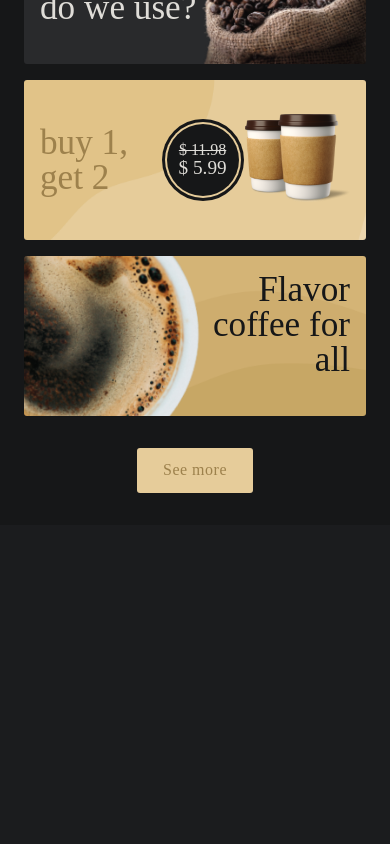
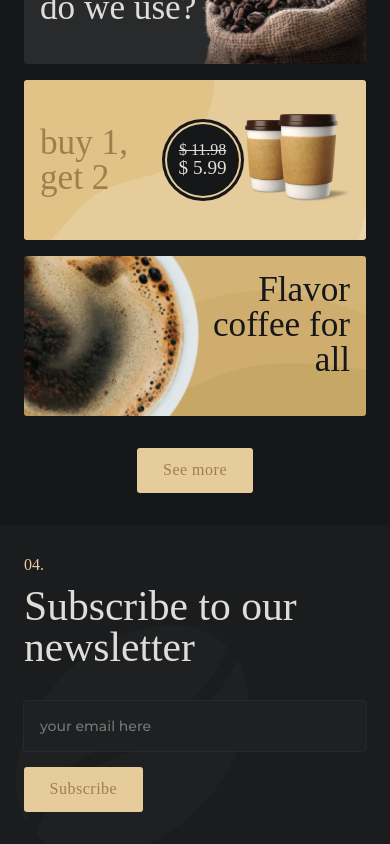
Before and after one commit to siavash-sattari/cafetria, a React (Create React App) app: page / in a window 390 px wide. Shown: the part 2875-3719 px from the top of the page. Before the commit the page ends 3400 px from the top, so only its background shows below. Built offline with nearby package versions, Linux system fonts and the light colour scheme; a web font is replaced by a local one.

Commit message:
feat - implement subscribe section

```diff
--- a/src/App.js
+++ b/src/App.js
@@ -3,6 +3,7 @@
 import Header from './components/Header';
 import Home from './components/Home';
 import News from './components/News';
+import Subscribe from './components/Subscribe';
 import './styles/App.scss';
 
 function App() {
@@ -13,6 +14,7 @@
       <About />
       <BestSeller />
       <News />
+      <Subscribe />
     </>
   );
 }
--- /dev/null
+++ b/src/components/Subscribe.js
@@ -0,0 +1,27 @@
+import React, { useEffect } from 'react';
+import '../styles/components/Subscribe.scss';
+import AOS from 'aos';
+import 'aos/dist/aos.css';
+
+const Subscribe = () => {
+  useEffect(() => {
+    AOS.init({
+      duration: 800
+    });
+  }, []);
+
+  return (
+    <section className='section-pd subscribe'>
+      <div className='container' data-aos='fade-up'>
+        <h2 className='h2'>Subscribe to our newsletter</h2>
+        <form>
+          <label>Your email</label>
+          <input type='email' placeholder='your email here' />
+          <button className='btn'>Subscribe</button>
+        </form>
+      </div>
+    </section>
+  );
+};
+
+export default Subscribe;
--- /dev/null
+++ b/src/styles/components/Subscribe.scss
@@ -0,0 +1,65 @@
+@import '../VarMixins.scss';
+
+.subscribe {
+  background: url('../../assets/coffee-grain.png');
+  background-repeat: no-repeat;
+  background-position: 10% 115%;
+  .container {
+    display: flex;
+    align-items: center;
+  }
+  .h2 {
+    max-width: 30rem;
+  }
+  .h2::before {
+    @include numberH2(4);
+  }
+  form {
+    display: flex;
+    align-items: stretch;
+    height: min-content;
+    margin-left: 3rem;
+    label {
+      visibility: hidden;
+      position: absolute;
+    }
+    input {
+      background: $c-bg-3;
+      margin-right: 1rem;
+      border-radius: $radius;
+      padding: 1rem;
+      width: 20rem;
+      box-shadow: 0 0 0 1px rgba(255, 255, 255, 0.05);
+    }
+  }
+}
+
+@media (max-width: 910px) {
+  .subscribe {
+    .container {
+      flex-direction: column;
+      align-items: flex-start;
+    }
+    form {
+      margin-left: 0;
+      margin-top: 2rem;
+      width: 100%;
+      input {
+        width: 100%;
+      }
+    }
+  }
+}
+
+@media (max-width: 480px) {
+  .subscribe {
+    form {
+      flex-direction: column;
+      align-items: flex-start;
+      input {
+        margin-right: 0;
+        margin-bottom: 1rem;
+      }
+    }
+  }
+}
```
